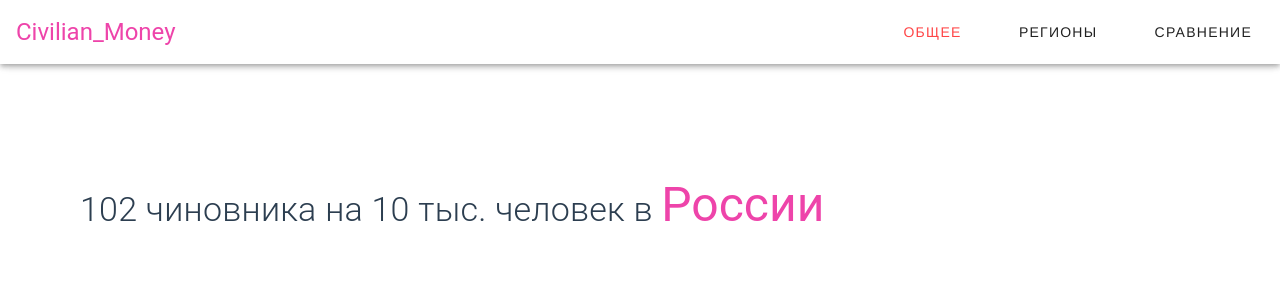
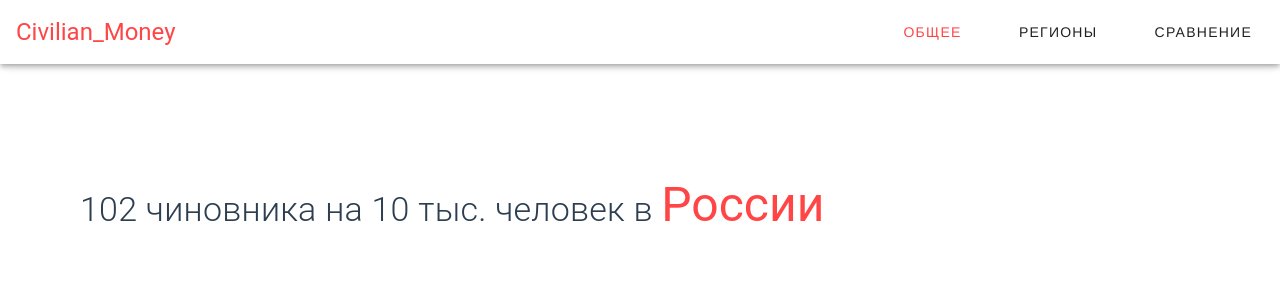
Before and after one commit to DK-Kami/Hack.Moscow, a Vue app: page / in a window 1280 px wide. Shown: the top 300 px of the page. Built offline with nearby package versions, Linux system fonts and the light colour scheme; a small style sheet from the web is missing.

Commit message:
change theme

```diff
--- a/src/plugins/vuetify.js
+++ b/src/plugins/vuetify.js
@@ -8,21 +8,21 @@ export default new Vuetify({
   theme: {
     themes: {
       light: {
-        primary: '#ee44aa',
+        primary: '#FF4546',
         secondary: '#424242',
         accent: '#82B1FF',
         error: '#FF5252',
         info: '#2196F3',
         success: '#4CAF50',
-        warning: '#FFC107'
+        warning: '#FFC107',
       },
     },
   },
-    lang: {
-      locales: { ru },
-      current: 'ru',
-    },
+  lang: {
+    locales: { ru },
+    current: 'ru',
+  },
   icons: {
-    iconfont: 'mdi',
+    iconfont: 'md',
   },
 });
```
